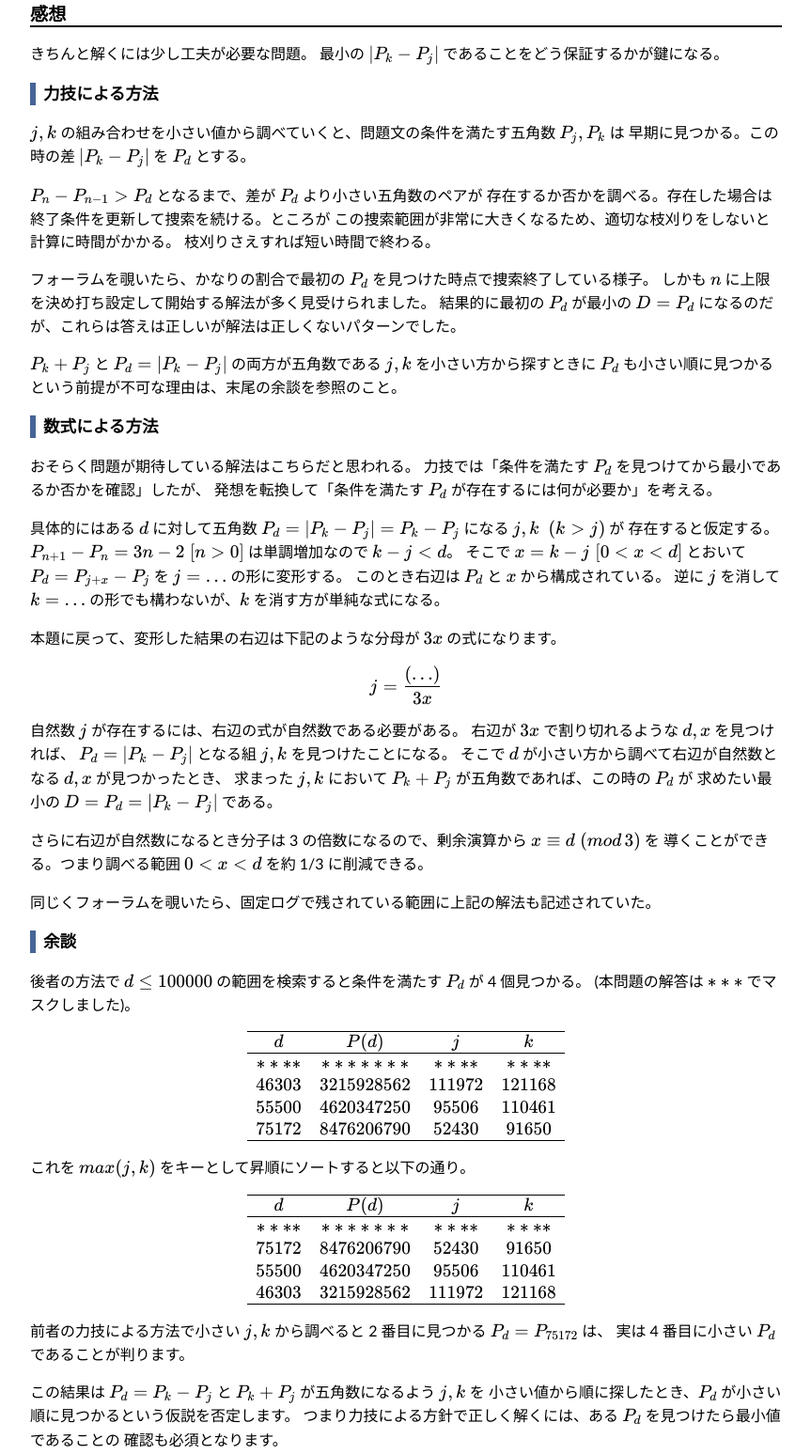
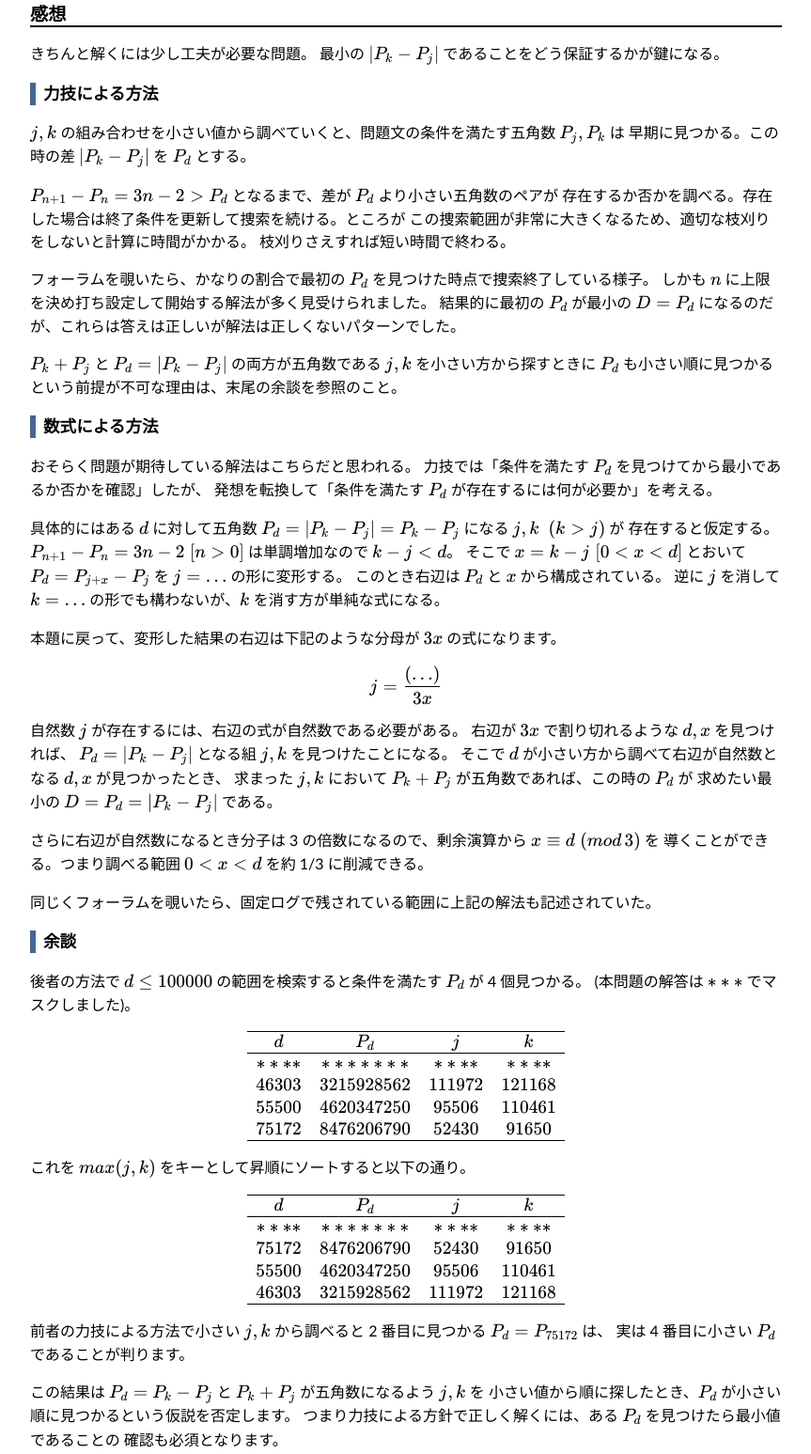
Before and after one commit to kwj/project-euler, a plain HTML site: page docs/ja/pm/problem-44/index.html in a window 1280 px wide. Shown: the part 212-1759 px from the top of the page at 94% size, without its empty margins (208-1071 px from the left). Drawn offline with nearby package versions, Linux system fonts and the light colour scheme.

Commit message:
fix document

```diff
--- a/docs/ja/pm/problem-44/index.html
+++ b/docs/ja/pm/problem-44/index.html
@@ -57,7 +57,7 @@
 <h3 id="力技による方法">力技による方法</h3>
 <p>$j,k$ の組み合わせを小さい値から調べていくと、問題文の条件を満たす五角数 $P_{j}, P_{k}$ は
 早期に見つかる。この時の差 $|P_{k}-P_{j}|$ を $P_{d}$ とする。</p>
-<p>$P_{n}-P_{n-1} &gt; P_{d}$ となるまで、差が $P_{d}$ より小さい五角数のペアが
+<p>$P_{n+1}-P_{n} = 3n-2 &gt; P_{d}$ となるまで、差が $P_{d}$ より小さい五角数のペアが
 存在するか否かを調べる。存在した場合は終了条件を更新して捜索を続ける。ところが
 この捜索範囲が非常に大きくなるため、適切な枝刈りをしないと計算に時間がかかる。
 枝刈りさえすれば短い時間で終わる。</p>
@@ -94,7 +94,7 @@ $P_{d}= |P_{k}-P_{j}|$ となる組 $j,k$ を見つけたことになる。
 <p>$$
 \begin{array}{cccc}
 \hline
-d &amp; P(d) &amp; j &amp; k \\
+d &amp; P_{d} &amp; j &amp; k \\
 \hline
 ****  &amp; ******* &amp; **** &amp; **** \\
 46303 &amp; 3215928562 &amp; 111972 &amp; 121168 \\
@@ -107,7 +107,7 @@ $$</p>
 <p>$$
 \begin{array}{cccc}
 \hline
-d &amp; P(d) &amp; j &amp; k \\
+d &amp; P_{d} &amp; j &amp; k \\
 \hline
 **** &amp;  ******* &amp; **** &amp; **** \\
 75172 &amp; 8476206790 &amp; 52430 &amp; 91650 \\
```
